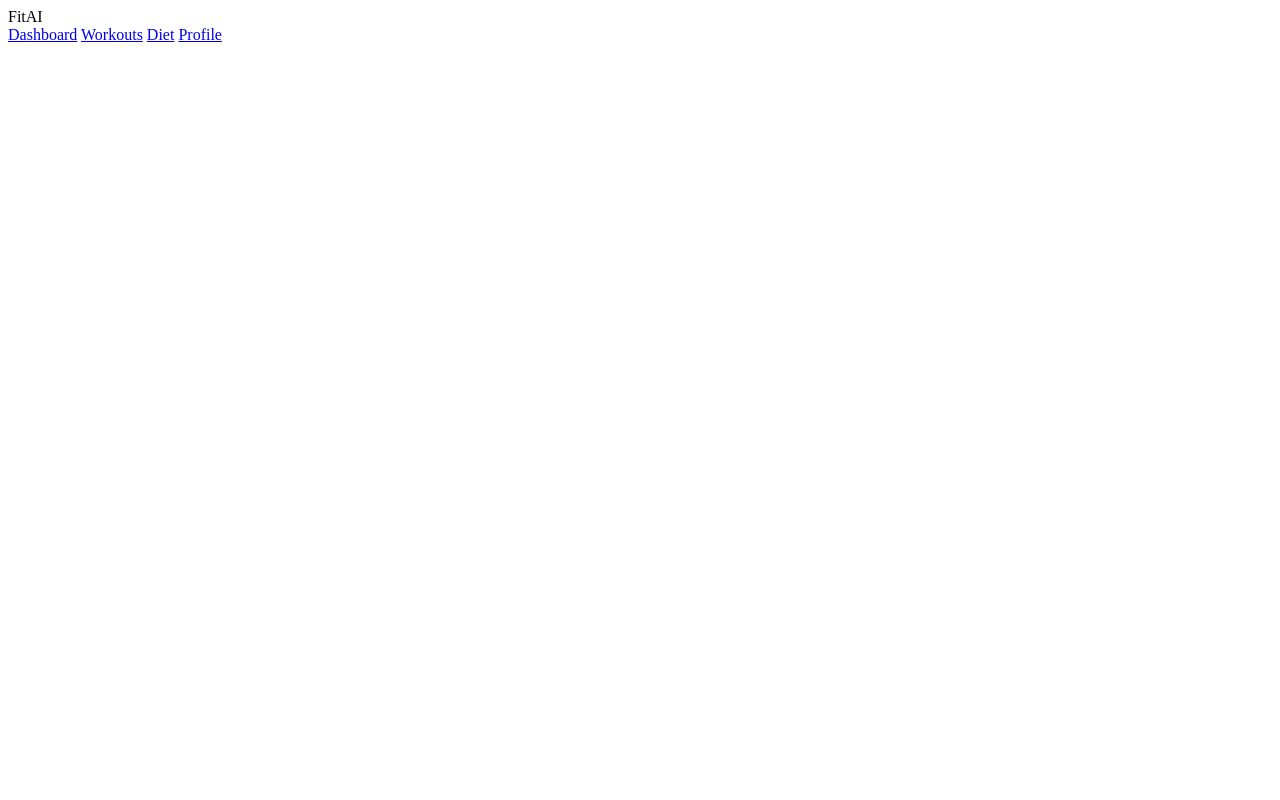
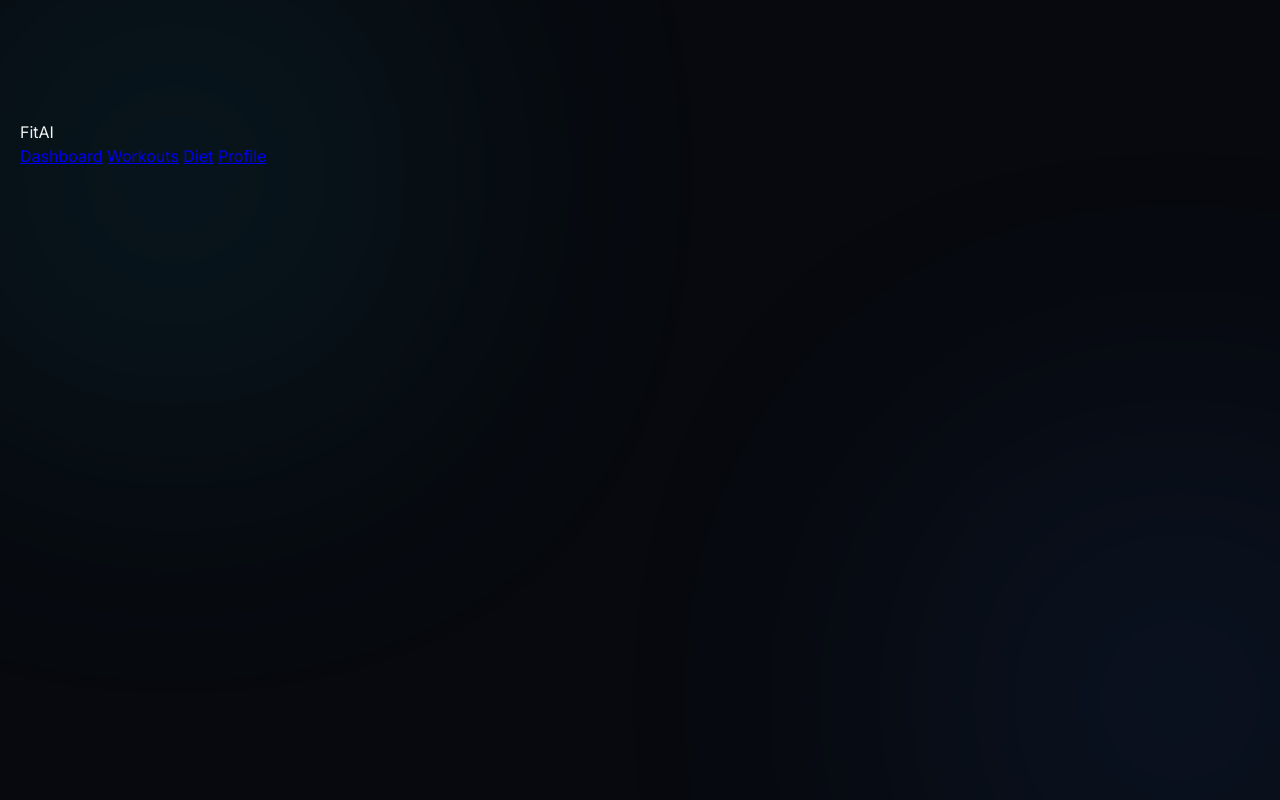
Before and after one commit to pranav-kuppachi/FitAI-Project, a plain HTML site: page dashboard.html in a window 1280 px wide. Drawn offline with Linux system fonts and the light colour scheme.

```diff
--- a/dashboard.html
+++ b/dashboard.html
@@ -3,7 +3,57 @@
 <head>
     <meta charset="UTF-8">
     <meta name="viewport" content="width=device-width, initial-scale=1.0">
-    <title>Document</title>
+    <title>Dashboard</title>
+    <link href="https://fonts.googleapis.com/css2?family=Inter:wght@400;600;800&display=swap" rel="stylesheet">
+    <style>
+
+        * {
+            margin: 0;
+            padding: 0;
+            box-sizing: border-box;
+        }
+
+        body {
+            background-color: #07090E;
+            font-family: 'Inter', sans-serif;
+            color: rgba(255, 255, 255, 0.95);
+            line-height: 1.5;
+            min-height: 100vh;
+            padding: 120px 20px 60px;
+            position: relative;
+        }
+
+        body::before {
+            content: "";
+            position: fixed;
+            width: 450px;
+            height: 450px;
+            background: #22D3EE; /* Cyan Orb */
+            border-radius: 50%;
+            filter: blur(160px);
+            opacity: 0.12;
+            top: -50px;
+            left: -50px;
+            z-index: -1;
+            pointer-events: none;
+        }
+
+        body::after {
+            content: "";
+            position: fixed;
+            width: 500px;
+            height: 500px;
+            background: #3B82F6;
+            border-radius: 50%;
+            filter: blur(160px);
+            opacity: 0.12;
+            bottom: -150px;
+            right: -150px;
+            z-index: -1;
+            pointer-events: none;
+        }
+
+    </style>
 </head>
 <body>
     <nav class="pill-nav" id="pillNav">
```
Also changed, not shown: login.html (+8 -8 lines).
